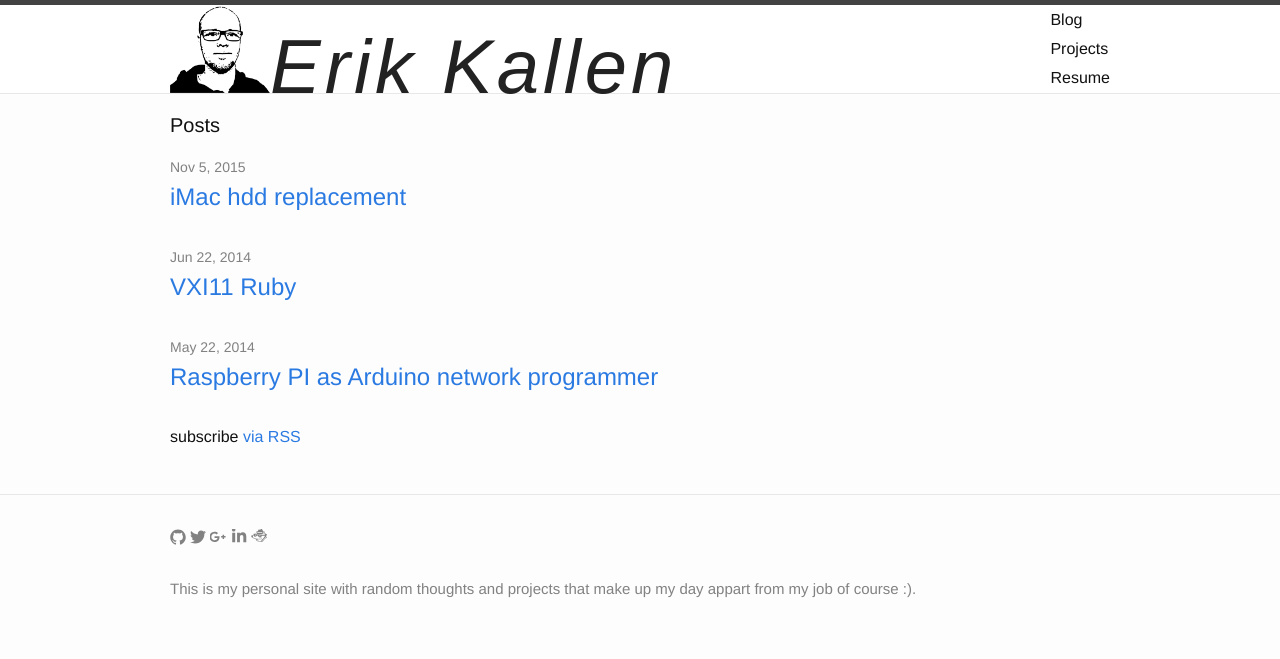
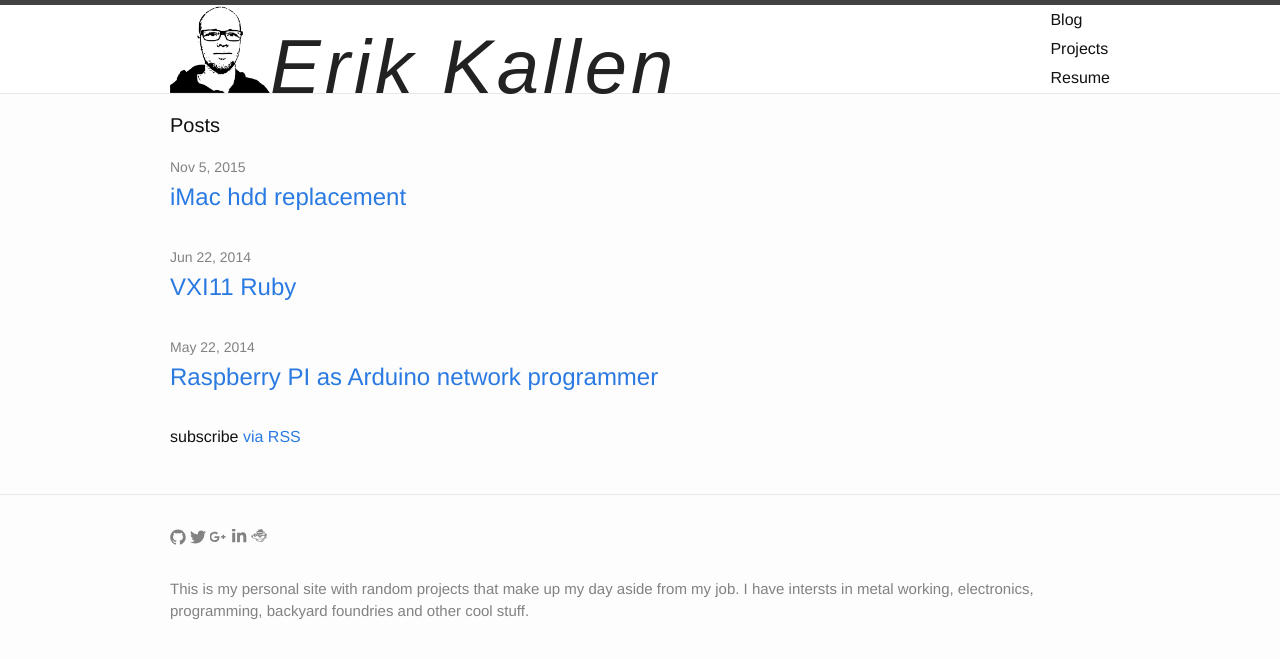
Before and after one commit to erikkallen/erikkallen.github.io, a Jekyll site: the page built from index.html, in a window 1280 px wide. Shown: the top 659 px of the page. Built offline with Jekyll 4.4.1, drawn with Linux system fonts in a browser that asks for light colours; some web fonts are replaced.

Commit message:
updated site footer

```diff
--- a/_config.yml
+++ b/_config.yml
@@ -2,7 +2,8 @@
 title: Erik Kallen
 #email: info@erikkallen.nl
 description: > # this means to ignore newlines until "baseurl:"
-  This is my personal site with random thoughts and projects that make up my day appart from my job of course :).
+  This is my personal site with random projects that make up my day aside from my job.
+  I have intersts in metal working, electronics, programming, backyard foundries and other cool stuff.
 baseurl: "" # the subpath of your site, e.g. /blog/
 url: "http://erikkallen.nl" # the base hostname & protocol for your site
 twitter_username: edeuxk
```
